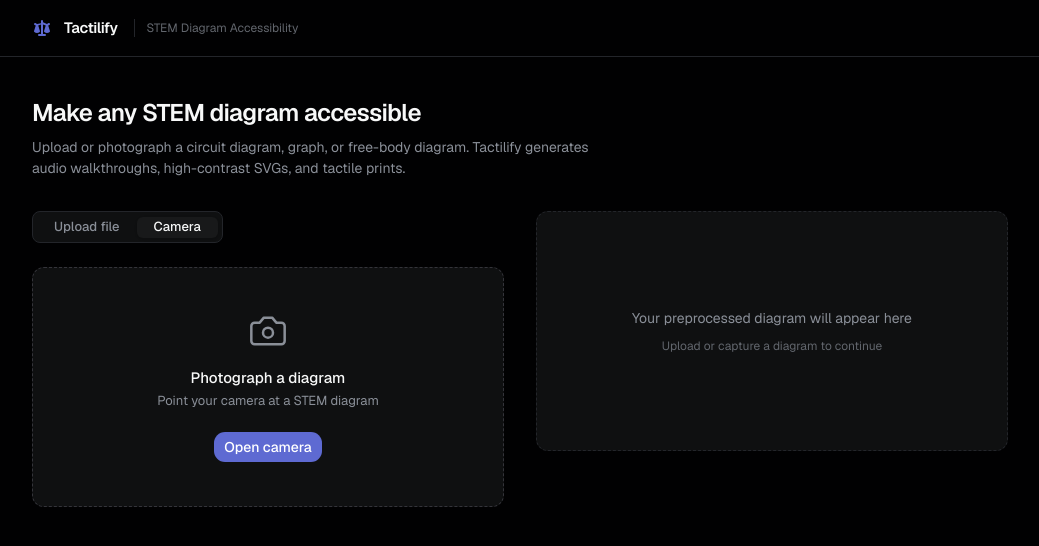
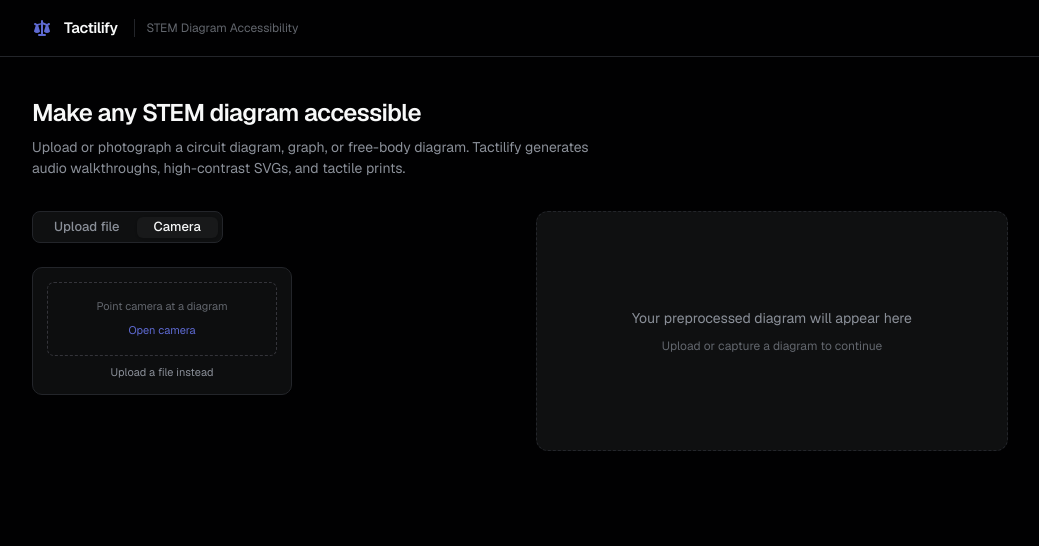
Before and after one commit to BaconMan1168/tactilify, a Next.js app: page / in a window 1280 px wide. Both pictures are taken after a click on the tab "Camera". Shown: the top 546 px of the page, without its empty margins (120-1159 px from the left). Built offline with nearby package versions, Linux system fonts and the light colour scheme.

Commit message:
refactor(input): redesign CameraCapture as compact card matching upload card style, add onBack prop

```diff
--- a/src/components/input/CameraCapture.tsx
+++ b/src/components/input/CameraCapture.tsx
@@ -2,13 +2,13 @@
 import { useCallback, useEffect, useRef, useState } from 'react'
 import { motion } from 'motion/react'
 import { toast } from 'sonner'
-import { Button } from '@/components/ui/button'
 import type { UploadedImage } from '@/types/diagram'
 
 interface CameraCaptureProps {
   onCapture: (image: UploadedImage) => void
   isProcessing: boolean
   onProcessingChange: (v: boolean) => void
+  onBack?: () => void
 }
 
 type CameraState = 'idle' | 'requesting' | 'active' | 'denied' | 'unavailable'
@@ -17,6 +17,7 @@ export function CameraCapture({
   onCapture,
   isProcessing,
   onProcessingChange,
+  onBack,
 }: CameraCaptureProps) {
   const videoRef = useRef<HTMLVideoElement>(null)
   const canvasRef = useRef<HTMLCanvasElement>(null)
@@ -61,14 +62,10 @@ export function CameraCapture({
     canvas.height = video.videoHeight
     const ctx = canvas.getContext('2d')
     if (!ctx) return
-
     ctx.drawImage(video, 0, 0)
 
     canvas.toBlob(async (blob) => {
-      if (!blob) {
-        toast.error('Failed to capture frame.')
-        return
-      }
+      if (!blob) { toast.error('Failed to capture frame.'); return }
       stopStream()
       setCameraState('idle')
       onProcessingChange(true)
@@ -77,15 +74,9 @@ export function CameraCapture({
       formData.append('file', new File([blob], 'capture.jpg', { type: 'image/jpeg' }))
 
       try {
-        const res = await fetch('/api/preprocess', {
-          method: 'POST',
-          body: formData,
-        })
+        const res = await fetch('/api/preprocess', { method: 'POST', body: formData })
         const data = await res.json()
-        if (!res.ok) {
-          toast.error(data.error ?? 'Capture failed.')
-          return
-        }
+        if (!res.ok) { toast.error(data.error ?? 'Capture failed.'); return }
         onCapture(data as UploadedImage)
       } catch {
         toast.error('Network error. Please try again.')
@@ -95,108 +86,96 @@ export function CameraCapture({
     }, 'image/jpeg', 0.92)
   }, [stopStream, onCapture, onProcessingChange])
 
-  if (state === 'unavailable') {
-    return (
-      <div
-        role="alert"
-        className="flex min-h-[240px] items-center justify-center rounded-lg border border-dashed border-[var(--color-hairline-strong)] bg-[var(--color-surface-1)] px-6 py-10"
-      >
-        <p className="text-sm text-[var(--color-ink-subtle)]">
-          Camera not available on this device or browser.
-        </p>
-      </div>
-    )
+  const cardStyle = {
+    background: 'rgba(15,16,17,0.92)',
+    border: '1px solid #23252a',
+    backdropFilter: 'blur(10px)',
   }
 
-  if (state === 'denied') {
+  if (state === 'active') {
     return (
-      <div
-        role="alert"
-        className="flex min-h-[240px] flex-col items-center justify-center gap-3 rounded-lg border border-dashed border-[var(--color-hairline-strong)] bg-[var(--color-surface-1)] px-6 py-10"
+      <motion.div
+        initial={{ opacity: 0, scale: 0.97 }}
+        animate={{ opacity: 1, scale: 1 }}
+        className="w-[260px] shrink-0 rounded-[10px] overflow-hidden flex flex-col"
+        style={cardStyle}
       >
-        <p className="text-sm text-[var(--color-ink-subtle)]">
-          Camera access was denied.
-        </p>
-        <Button
-          variant="secondary"
-          size="sm"
-          onClick={() => setCameraState('idle')}
-        >
-          Try again
-        </Button>
-      </div>
-    )
-  }
-
-  if (state === 'idle' || state === 'requesting') {
-    return (
-      <div className="flex min-h-[240px] flex-col items-center justify-center gap-4 rounded-lg border border-dashed border-[var(--color-hairline-strong)] bg-[var(--color-surface-1)] px-6 py-10">
-        <svg
-          aria-hidden="true"
-          className="h-10 w-10 text-[var(--color-ink-subtle)]"
-          viewBox="0 0 24 24"
-          fill="none"
-          stroke="currentColor"
-          strokeWidth="1.5"
-          strokeLinecap="round"
-          strokeLinejoin="round"
-        >
-          <path d="M14.5 4h-5L7 7H4a2 2 0 00-2 2v9a2 2 0 002 2h16a2 2 0 002-2V9a2 2 0 00-2-2h-3l-2.5-3z" />
-          <circle cx="12" cy="13" r="3" />
-        </svg>
-        <div className="text-center">
-          <p className="text-[15px] font-medium text-[var(--color-ink)]">
-            Photograph a diagram
-          </p>
-          <p className="mt-1 text-[13px] text-[var(--color-ink-subtle)]">
-            Point your camera at a STEM diagram
-          </p>
+        <div className="relative overflow-hidden bg-black">
+          <video
+            ref={videoRef}
+            aria-label="Camera live view"
+            playsInline
+            muted
+            className="w-full block"
+          />
+          <canvas ref={canvasRef} className="hidden" aria-hidden="true" />
         </div>
-        <Button
-          onClick={startCamera}
-          disabled={state === 'requesting' || isProcessing}
-          aria-label="Open camera"
-          className="mt-1"
-        >
-          {state === 'requesting' ? 'Requesting access…' : 'Open camera'}
-        </Button>
-      </div>
+        <div className="flex gap-1.5 p-2">
+          <button
+            onClick={captureFrame}
+            disabled={isProcessing}
+            aria-label="Capture frame"
+            className="flex-1 text-[11px] text-white font-medium rounded-[6px] py-2 transition-colors disabled:opacity-40"
+            style={{ background: '#5e6ad2' }}
+            onMouseEnter={e => (e.currentTarget.style.background = '#828fff')}
+            onMouseLeave={e => (e.currentTarget.style.background = '#5e6ad2')}
+          >
+            {isProcessing ? 'Processing…' : 'Capture'}
+          </button>
+          <button
+            onClick={() => { stopStream(); setCameraState('idle') }}
+            aria-label="Cancel camera"
+            className="text-[11px] text-[#8a8f98] bg-[#18191a] border border-[#23252a] rounded-[6px] px-3 py-2 hover:text-[#f7f8f8] transition-colors"
+          >
+            Cancel
+          </button>
+        </div>
+      </motion.div>
     )
   }
 
   return (
-    <motion.div
-      initial={{ opacity: 0, scale: 0.97 }}
-      animate={{ opacity: 1, scale: 1 }}
-      className="flex flex-col gap-3"
+    <div
+      className="w-[260px] shrink-0 rounded-[10px] p-[14px] flex flex-col gap-[9px]"
+      style={cardStyle}
     >
-      <div className="relative overflow-hidden rounded-lg bg-black">
-        <video
-          ref={videoRef}
-          aria-label="Camera preview"
-          playsInline
-          muted
-          className="w-full"
-        />
-        <canvas ref={canvasRef} className="hidden" aria-hidden="true" />
+      {/* Status area */}
+      <div
+        className="rounded-[7px] px-3 py-4 text-center border border-dashed border-[#34343a]"
+        role={state === 'denied' || state === 'unavailable' ? 'alert' : undefined}
+      >
+        {state === 'denied' && (
+          <p className="text-[11px] text-[#8a8f98]">Camera access denied. Check browser permissions.</p>
+        )}
+        {state === 'unavailable' && (
+          <p className="text-[11px] text-[#8a8f98]">Camera unavailable on this device.</p>
+        )}
+        {(state === 'idle' || state === 'requesting') && (
+          <>
+            <p className="text-[11px] text-[#62666d]">
+              {state === 'requesting' ? 'Requesting access…' : 'Point camera at a diagram'}
+            </p>
+            <button
+              onClick={startCamera}
+              disabled={state === 'requesting' || isProcessing}
+              aria-label="Open camera"
+              className="mt-2 text-[11px] text-[#5e6ad2] bg-transparent border-none cursor-pointer hover:text-[#828fff] transition-colors disabled:opacity-40"
+            >
+              {state === 'requesting' ? 'Opening…' : 'Open camera'}
+            </button>
+          </>
+        )}
       </div>
-      <div className="flex gap-2">
-        <Button
-          onClick={captureFrame}
-          disabled={isProcessing}
-          aria-label="Capture frame"
-          className="flex-1"
-        >
-          Capture
-        </Button>
-        <Button
-          variant="secondary"
-          onClick={() => { stopStream(); setCameraState('idle') }}
-          aria-label="Cancel camera"
-        >
-          Cancel
-        </Button>
-      </div>
-    </motion.div>
+
+      {/* Back to upload */}
+      <button
+        onClick={onBack}
+        disabled={isProcessing}
+        aria-label="Switch back to file upload"
+        className="w-full text-center text-[11px] text-[#8a8f98] bg-transparent border-none cursor-pointer hover:text-[#f7f8f8] transition-colors disabled:opacity-40"
+      >
+        Upload a file instead
+      </button>
+    </div>
   )
 }
```
